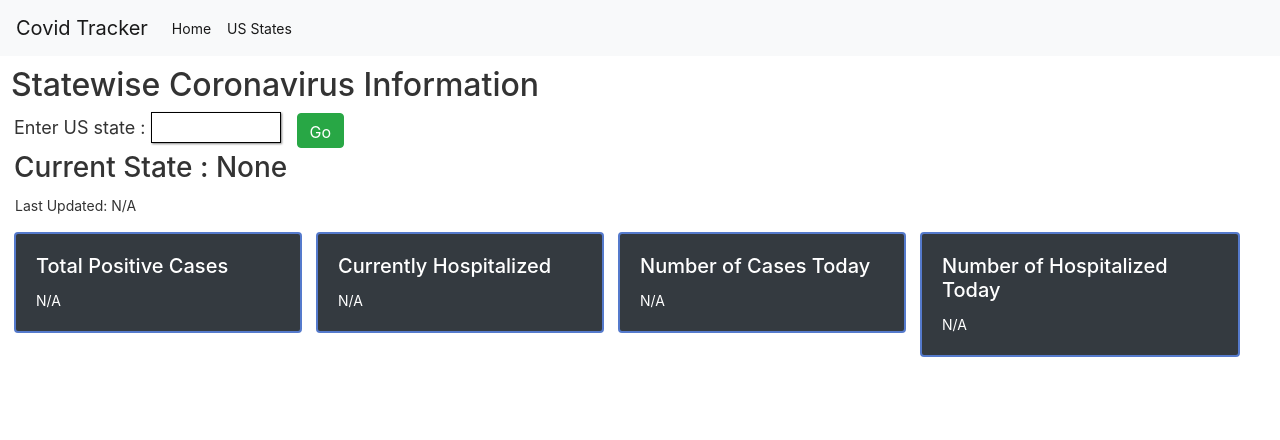
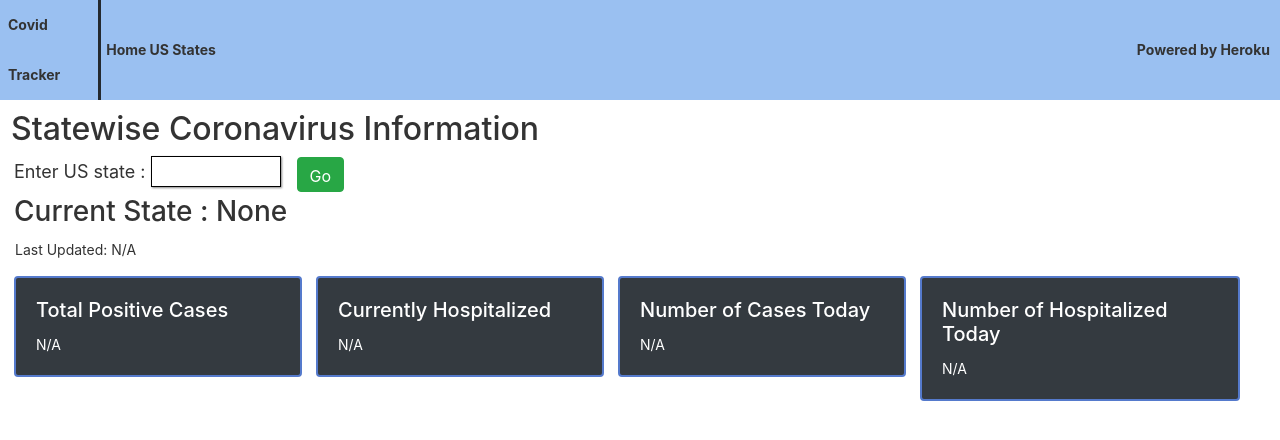
Before and after one commit to surelysherlock/covidtracker, an Angular app: page /home in a window 1280 px wide. Shown: the top 440 px of the page. Built offline with nearby package versions, Linux system fonts and the light colour scheme.

Commit message:
Added header css

```diff
--- a/src/app/app.component.css
+++ b/src/app/app.component.css
@@ -287,3 +287,35 @@
       visibility: hidden;
     }
   }
+
+  nav {
+    display: flex;
+    align-items: center;
+    background: rgba(33, 116, 224, 0.452);
+    line-height: 50px;
+    font-weight: bold;
+  }
+
+  .logo {
+    flex: 0 1 105px;
+    margin-left: 8px;
+    border-right: #24292e solid;
+    padding-right: 3px;
+    margin-right: 5px;
+  }
+
+  .title.home {
+    flex: 0 1 45px;
+    margin-right: 3px;
+  }
+
+  .title.usstates {
+    flex: 0 1 80em;
+  }
+
+
+  .heroku {
+    flex: 0 0 auto;
+    display: flex;
+    margin-right: 10px;
+  }
--- a/src/app/app.component.html
+++ b/src/app/app.component.html
@@ -1,7 +1,7 @@
 
 <!-- Toolbar -->
-<nav class="navbar navbar-expand-lg navbar-light bg-light">
-  <a class="navbar-brand" href="#">Covid Tracker</a>
+<nav>
+  <!-- <a class="navbar-brand" href="#">Covid Tracker</a>
   <button class="navbar-toggler" type="button" data-toggle="collapse" data-target="#navbarSupportedContent" aria-controls="navbarSupportedContent" aria-expanded="false" aria-label="Toggle navigation">
     <span class="navbar-toggler-icon"></span>
   </button>
@@ -15,7 +15,11 @@
         <a routerLink="/home" routerLinkActive="active" class="nav-link" href="#">US States</a>
       </li>
     </ul>
-  </div>
+  </div> -->
+  <p class="logo">Covid Tracker</p>
+  <p class="title home">Home</p>
+  <p class="title usstates">US States</p>
+  <p class="heroku">Powered by Heroku</p>
 </nav>
 
 
```
